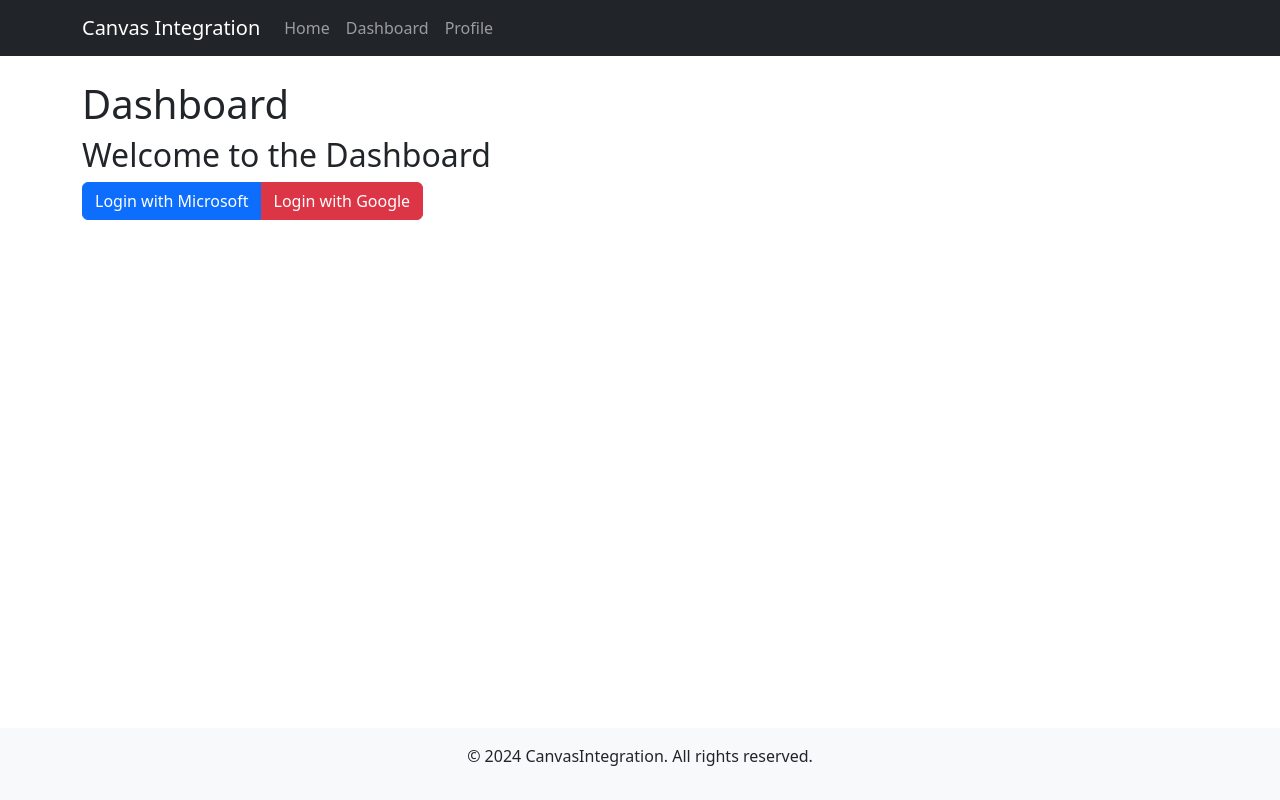
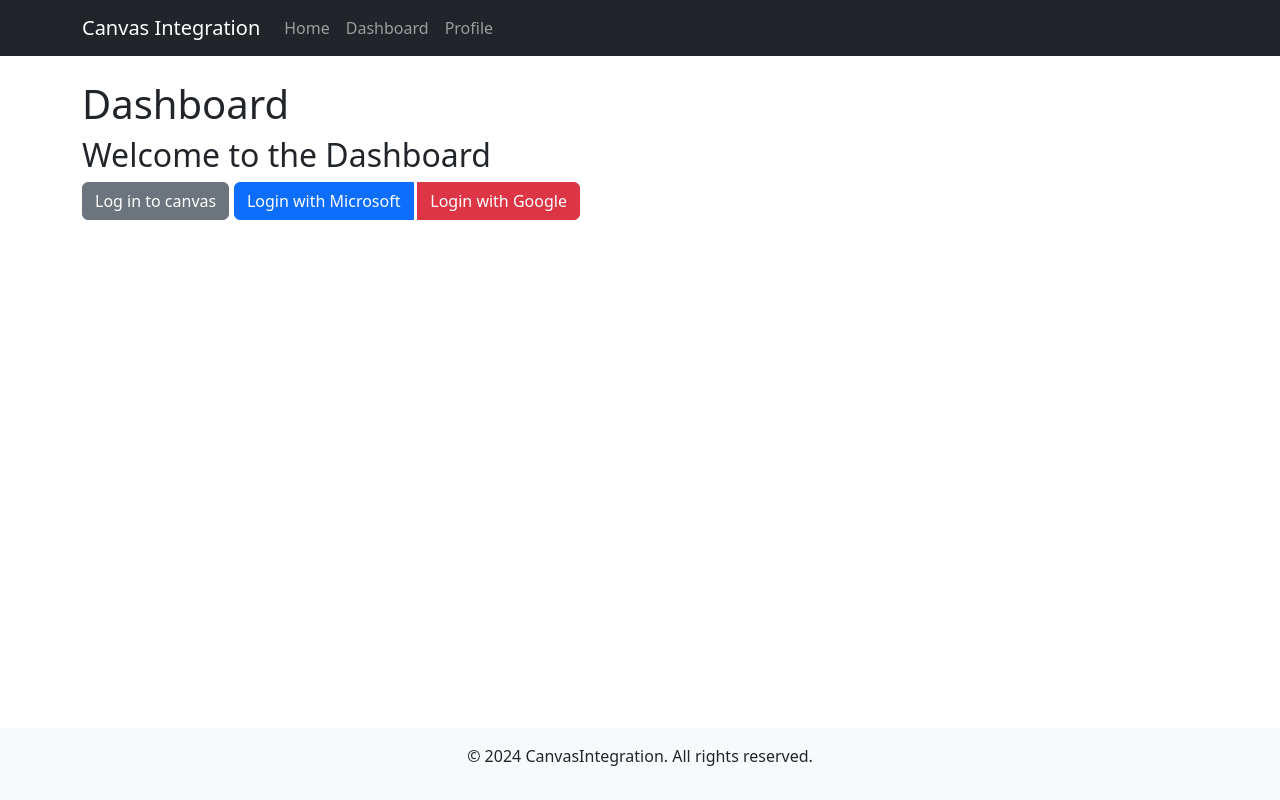
Before and after one commit to chase-west/CanvasScheduleIntegration, a React (Vite) app in the folder frontend/canvasintegration/: page /dashboard in a window 1280 px wide. Built offline with nearby package versions, Linux system fonts and the light colour scheme.

Commit message:
Added canvas log in

```diff
--- a/frontend/canvasintegration/src/components/Dashboard.tsx
+++ b/frontend/canvasintegration/src/components/Dashboard.tsx
@@ -1,7 +1,14 @@
 import React from 'react';
 import OAuthLoginButtons from './OAuthLoginButtons';
+import { useNavigate } from 'react-router-dom';
 
 const Dashboard: React.FC = () => {
+  const navigate = useNavigate();
+
+  const handleCanvasLoginClick = () => {
+    navigate('/login-canvas');
+  };
+
   return (
     <div className="dashboard-container">
       <header className="dashboard-header">
@@ -9,6 +16,7 @@ const Dashboard: React.FC = () => {
       </header>
       <main className="dashboard-main">
         <h2>Welcome to the Dashboard</h2>
+        <button type="button" className="btn btn-secondary" onClick={handleCanvasLoginClick}>Log in to canvas</button>
         <OAuthLoginButtons />
       </main>
     </div>
--- a/frontend/canvasintegration/src/index.css
+++ b/frontend/canvasintegration/src/index.css
@@ -22,6 +22,7 @@ body {
 
 .btn {
   display: block;
+  margin-right: 0.3em;
 }
 
 .alert {
```
